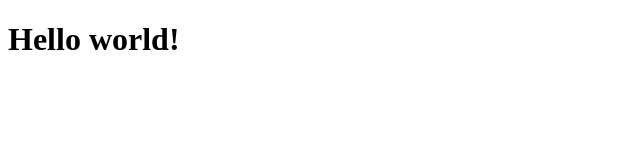
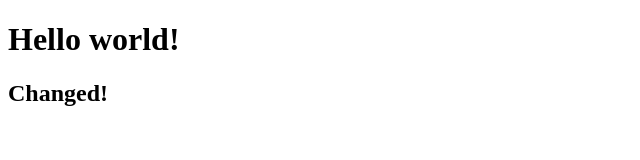
Before and after one commit to AlexTovt/project_git, a plain HTML site: page index.html in a window 1280 px wide. Shown: the whole page, without its empty margins (0-640 px from the left). Drawn offline with Linux system fonts and the light colour scheme.

Commit message:
index.html mod

```diff
--- a/index.html
+++ b/index.html
@@ -7,5 +7,6 @@
 </head>
 <body>
     <h1>Hello world!</h1>
+    <h2>Changed!</h2>
 </body>
 </html>
```
